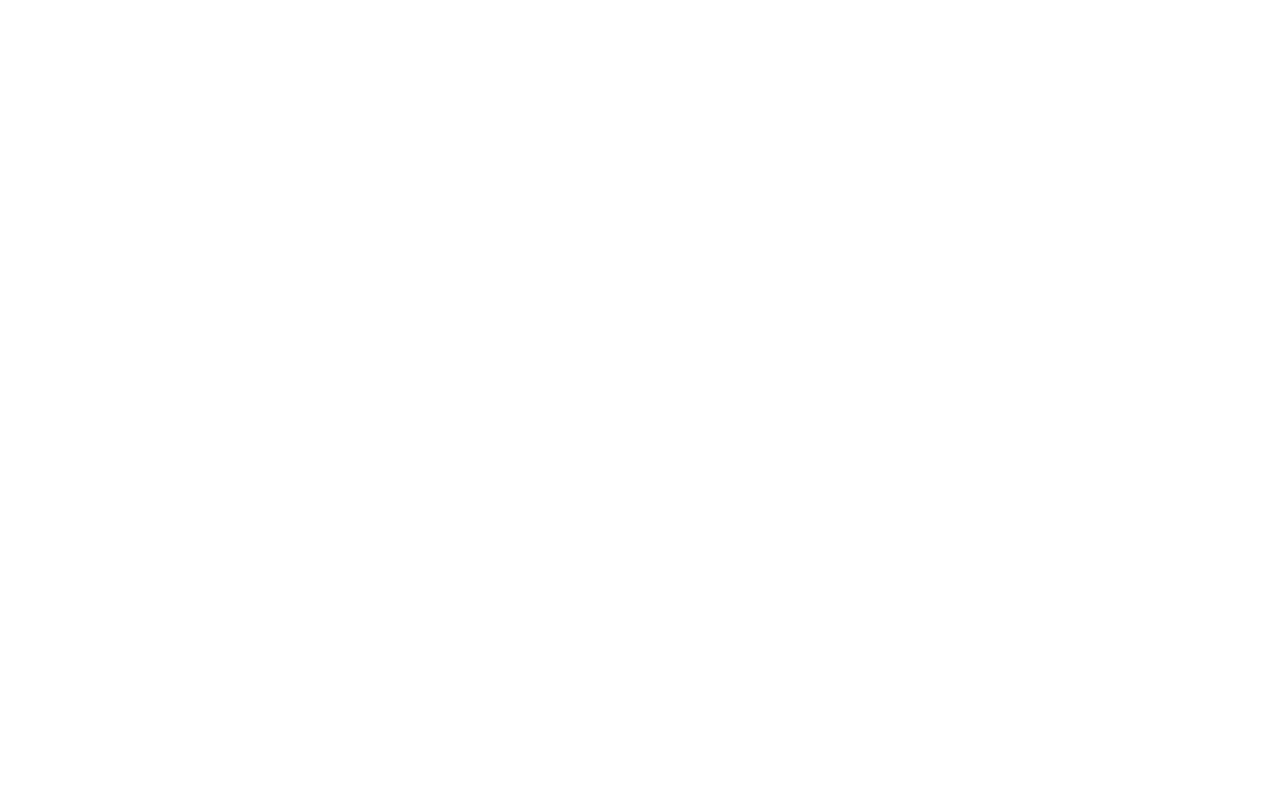
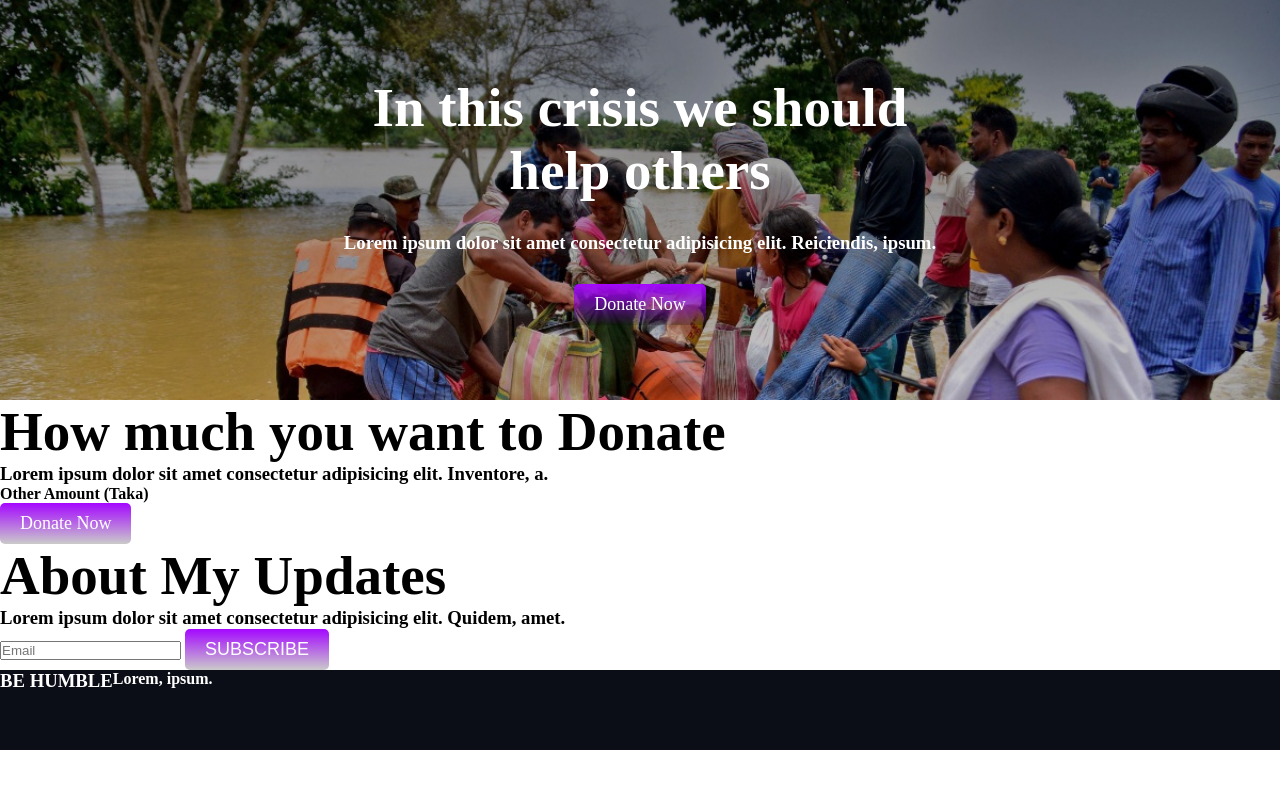
Before and after one commit to nayemhasan45/assainment, a plain HTML site: page index.html in a window 1280 px wide. Drawn offline with Linux system fonts and the light colour scheme; a web font is replaced by a local one.

Commit message:
break time

```diff
--- a/index.html
+++ b/index.html
@@ -4,10 +4,45 @@
     <meta charset="UTF-8">
     <meta http-equiv="X-UA-Compatible" content="IE=edge">
     <meta name="viewport" content="width=device-width, initial-scale=1.0">
+    <link rel="preconnect" href="https://fonts.googleapis.com">
+    <link rel="preconnect" href="https://fonts.gstatic.com" crossorigin>
+    <link href="https://fonts.googleapis.com/css2?family=Mingzat&family=PT+Sans:ital@1&family=Ubuntu:ital@1&display=swap" rel="stylesheet">
     <link rel="stylesheet" href="style.css">
-    <title>Document</title>
+    <link rel="shortcut icon" href="images/flood.png" type="image/x-icon">
+    <title>Help in Need</title>
 </head>
 <body>
-
+    <section class="header-part">
+        <div class="header-content">
+            <h1>In this crisis we should <br> help others</h1>
+            <h3>Lorem ipsum dolor sit amet consectetur adipisicing elit. Reiciendis, ipsum.</h3>
+            <a id="all-buttons" href="">Donate Now</a>
+        </div>
+    </section>
+    <section>
+        <div>
+            <h1>How much you want to Donate</h1>
+            <h3>Lorem ipsum dolor sit amet consectetur adipisicing elit. Inventore, a.</h3>
+        </div>
+        <div class="amount-box"></div>
+        <div>
+            <h4>Other Amount (Taka)</h4>
+            <a id="all-buttons" href="">Donate Now</a>
+        </div>
+    </section>
+    <section class="about-myself">
+        <div>
+            <h1>About My Updates</h1>
+            <h3>Lorem ipsum dolor sit amet consectetur adipisicing elit. Quidem, amet.</h3>
+        </div>
+        <div>
+            <input placeholder="Email" type="email" name="" id="">
+            <button id="all-buttons">SUBSCRIBE</button>
+        </div>
+    </section>
+    <footer>
+        <h3> <span class="colorful-humbel">BE HUMBLE</span></h3>
+        <h4>Lorem, ipsum.</h2>
+    </footer>
 </body>
 </html>
--- a/style.css
+++ b/style.css
@@ -0,0 +1,53 @@
+*{
+    margin: 0;
+    padding: 0;
+    box-sizing: border-box;
+    font-family: font-family: 'Mingzat', sans-serif;;
+}
+h1{
+    font-size: 55px;
+}
+.header-part{
+    background-image:linear-gradient(rgba(0, 0, 0, 0.5),rgba(0,0,0,0.2)),url(images/cover.jpg);
+    background-repeat: no-repeat;
+    background-size: cover;
+    width: 100%;
+    height:50vh;
+    display: flex;
+    justify-content: center;
+    align-items:center;
+    text-align: center;
+}
+.header-part .header-content{
+    color: white;
+}
+#all-buttons{
+    color: white;
+    text-decoration: none;
+    background-color: orangered;
+    padding: 10px 20px;
+    border-radius: 5px;
+    font-weight: 400;
+    font-size: 18px;
+    display:inline-block;
+    background: linear-gradient(rgb(164, 7, 255),rgba(10, 10, 10, 0.217));
+    border: 0px solid black;
+}
+.header-part .header-content h3{
+    margin: 30px 0px;
+}
+
+
+
+
+footer{
+    background-color: #0b0d17;
+    height: 10vh;
+    text-align: center;
+    color: white;
+    display: flex;
+
+}
+colorful-humbel h3{
+    padding-top: 10px;
+}
```
Also changed, not shown: images/flood.png (added), images/flooded-house.png (added).
